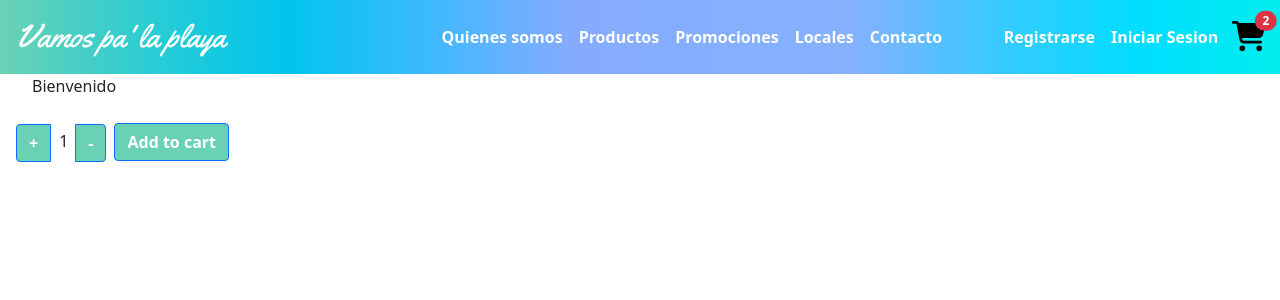
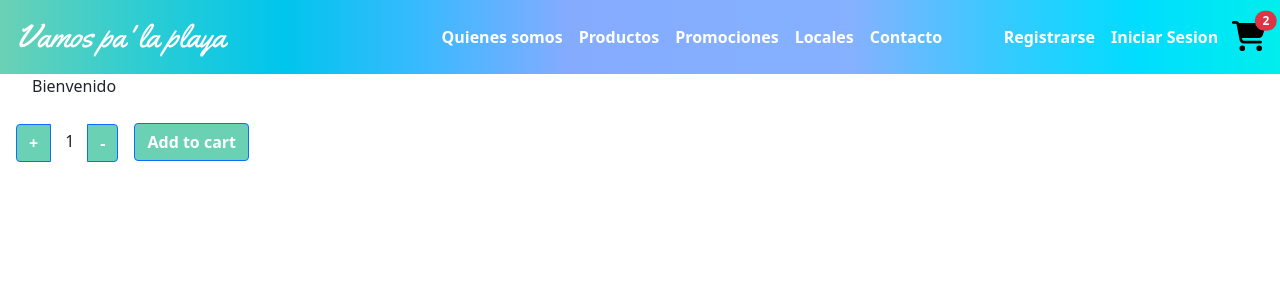
Before and after one commit to gabypizzutti/vamospalaplaya-pizzutti, a React (Create React App) app: page / in a window 1280 px wide. Shown: the top 300 px of the page. Built offline with nearby package versions, Linux system fonts and the light colour scheme; a web font is replaced by a local one.

Commit message:
se realizan modificaciones

```diff
--- a/src/App.css
+++ b/src/App.css
@@ -64,13 +64,13 @@
 }
 
 .numberStock{
-  padding-left: 8px;
-  padding-right: 8px;
+  padding-left: 14px;
+  padding-right: 14px;
   padding-top: 5px;
 }
 
 #cart{
-  margin-left: 8px;
+  margin-left: 1em;
   margin-top: 8px;
   background-color: #6bd1b5;
   font-weight: 900;
--- a/src/components/ItemCount.js
+++ b/src/components/ItemCount.js
@@ -24,7 +24,7 @@ const ItemCount = ({stock, initial, onAdd}) => {
     return(
         <Card.Text>
         <ButtonGroup className='contador' aria-label="Basic example">
-            <Button id="operacion" oncClick={add}>+</Button>
+            <Button id="operacion" onClick={add}>+</Button>
             <span className="numberStock">{count}</span>
             <Button id="operacion" onClick={remove}>-</Button>
         </ButtonGroup>
--- a/src/components/ItemListContainer.js
+++ b/src/components/ItemListContainer.js
@@ -2,8 +2,8 @@ import ItemCount from "./ItemCount";
 
 const ItemListContainer = ({greeting}) => {
 
-    const onAdd = () => {
-        alert('${count} agregados a tu carrito');
+    const onAdd = (item) => {
+        alert('${item} agregados a tu carrito');
     }
 
     return (
```
